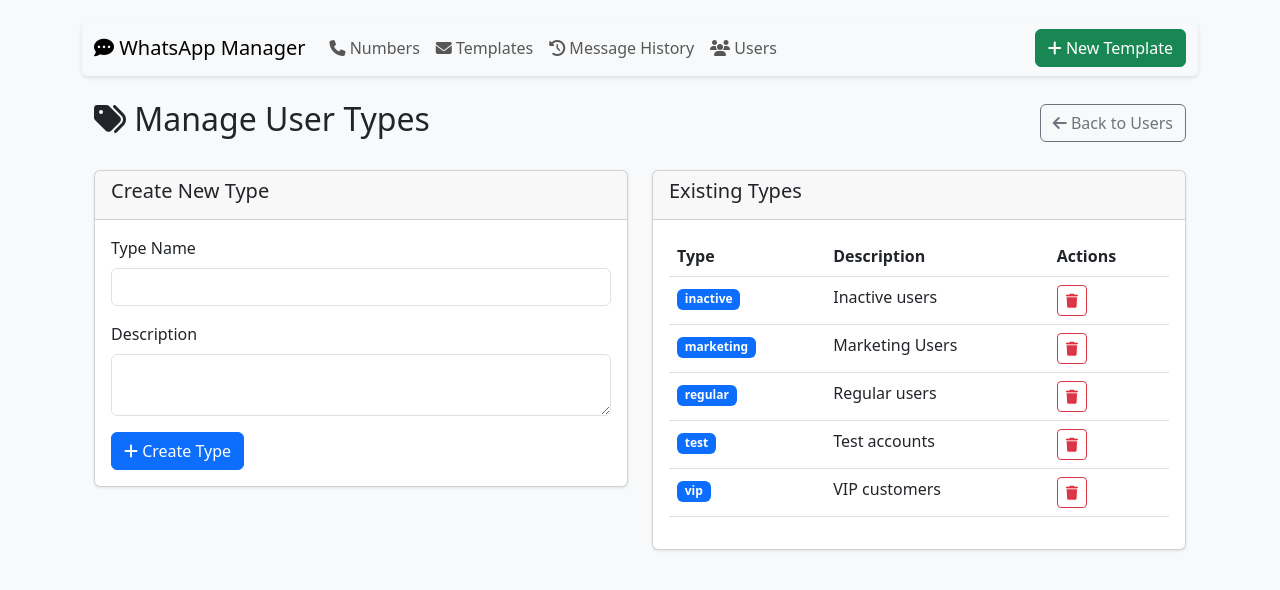
After one commit to ahmedrayyan395/whatapp_verfier_sender-, a Flask app: page /user_types in a window 1280 px wide. The commit adds this page. Shown: the top 590 px of the page. Run offline with Flask 3, Linux system fonts and the light colour scheme; data comes from the database, SQL or seed files in the repository; both versions use the stored data as it was after the commit.

Commit message:
add User_Types Managemnt without User Relationship 1 to many

```diff
--- a/app.py
+++ b/app.py
@@ -52,6 +52,28 @@ def clean_param(text):
     return text.strip()
 
 def init_db():
+
+    with sqlite3.connect('database.db') as conn:
+        conn.execute('''
+            CREATE TABLE IF NOT EXISTS user_types (
+                id INTEGER PRIMARY KEY AUTOINCREMENT,
+                type_name TEXT UNIQUE NOT NULL,
+                description TEXT,
+                created_at TEXT DEFAULT CURRENT_TIMESTAMP
+            )
+        ''')
+        # Add default types if table is empty
+        if conn.execute('SELECT COUNT(*) FROM user_types').fetchone()[0] == 0:
+            default_types = [
+                ('regular', 'Regular users'),
+                ('vip', 'VIP customers'),
+                ('test', 'Test accounts'),
+                ('inactive', 'Inactive users')
+            ]
+            conn.executemany('''
+                INSERT INTO user_types (type_name, description)
+                VALUES (?, ?)
+            ''', default_types)
 
     with sqlite3.connect('database.db') as conn:
         conn.execute('''
@@ -554,7 +576,19 @@ def manage_users():
     with sqlite3.connect('database.db') as conn:
         conn.row_factory = sqlite3.Row
         users = conn.execute('SELECT * FROM users ORDER BY name').fetchall()
-        user_types = conn.execute('SELECT DISTINCT user_type FROM users').fetchall()
+
+
+
+
+        # user_types = conn.execute('SELECT DISTINCT user_type FROM users').fetchall()
+        # Get all available user types from database
+        with sqlite3.connect('database.db') as conn:
+            conn.row_factory = sqlite3.Row
+            user_types = conn.execute('''
+                SELECT type_name FROM user_types ORDER BY type_name
+            ''').fetchall()
+
+
 
     return render_template('manage_users.html', users=users, user_types=user_types)
 
@@ -593,6 +627,66 @@ def download_user_template():
         download_name='User_Import_Template.xlsx',
         as_attachment=True
     )
+
+
+
+
+
+
+
+
+@app.route('/user_types', methods=['GET', 'POST'])
+def manage_user_types():
+    if request.method == 'POST':
+        type_name = request.form.get('type_name').lower().strip()
+        description = request.form.get('description', '').strip()
+
+        try:
+            with sqlite3.connect('database.db') as conn:
+                conn.execute('''
+                    INSERT INTO user_types (type_name, description)
+                    VALUES (?, ?)
+                ''', (type_name, description))
+            flash(f'User type "{type_name}" created successfully', 'success')
+        except sqlite3.IntegrityError:
+            flash(f'User type "{type_name}" already exists', 'error')
+
+        return redirect(url_for('manage_user_types'))
+
+    with sqlite3.connect('database.db') as conn:
+        conn.row_factory = sqlite3.Row
+        types = conn.execute('''
+            SELECT * FROM user_types ORDER BY type_name
+        ''').fetchall()
+
+    return render_template('manage_user_types.html', user_types=types)
+
+@app.route('/user_type/delete/<type_name>', methods=['POST'])
+def delete_user_type(type_name):
+    try:
+        with sqlite3.connect('database.db') as conn:
+            # Check if any users have this type
+            user_count = conn.execute('''
+                SELECT COUNT(*) FROM users WHERE user_type = ?
+            ''', (type_name,)).fetchone()[0]
+
+            if user_count > 0:
+                flash(f'Cannot delete - {user_count} users have this type', 'error')
+            else:
+                conn.execute('''
+                    DELETE FROM user_types WHERE type_name = ?
+                ''', (type_name,))
+                flash(f'User type "{type_name}" deleted', 'success')
+    except Exception as e:
+        flash(f'Error deleting type: {str(e)}', 'error')
+
+    return redirect(url_for('manage_user_types'))
+
+
+
+
+
+
 
 
 @app.route('/results')
--- a/templates/base.html
+++ b/templates/base.html
@@ -8,9 +8,6 @@
     <link href="https://cdn.jsdelivr.net/npm/bootstrap@5.3.0/dist/css/bootstrap.min.css" rel="stylesheet">
     <!-- Font Awesome -->
     <link rel="stylesheet" href="https://cdnjs.cloudflare.com/ajax/libs/font-awesome/6.4.0/css/all.min.css">
-
-    <link href="https://cdn.jsdelivr.net/npm/select2@4.1.0/dist/css/select2.min.css" rel="stylesheet" />
-
     <style>
         body {
             padding-top: 20px;
@@ -97,18 +94,6 @@
     <!-- Bootstrap JS Bundle with Popper -->
     <script src="https://cdn.jsdelivr.net/npm/bootstrap@5.3.0/dist/js/bootstrap.bundle.min.js"></script>
 
-    <!-- Include Select2 -->
-<script src="https://cdn.jsdelivr.net/npm/select2@4.1.0/dist/js/select2.min.js"></script>
-<script>
-    $(document).ready(function() {
-        $('#user_type').select2({
-            tags: true, // allow custom text
-            placeholder: "Select or type user type"
-        });
-    });
-</script>
-
-
 
     {% block scripts %}{% endblock %}
 </body>
--- /dev/null
+++ b/templates/manage_user_types.html
@@ -0,0 +1,80 @@
+{% extends "base.html" %}
+
+{% block content %}
+<div class="container mt-4">
+    <div class="d-flex justify-content-between align-items-center mb-4">
+        <h2><i class="fas fa-tags"></i> Manage User Types</h2>
+        <a href="{{ url_for('manage_users') }}" class="btn btn-outline-secondary">
+            <i class="fas fa-arrow-left"></i> Back to Users
+        </a>
+    </div>
+
+    <div class="row">
+        <div class="col-md-6">
+            <div class="card">
+                <div class="card-header">
+                    <h5>Create New Type</h5>
+                </div>
+                <div class="card-body">
+                    <form method="POST" action="{{ url_for('manage_user_types') }}">
+                        <div class="mb-3">
+                            <label class="form-label">Type Name</label>
+                            <input type="text" name="type_name" class="form-control" required>
+                        </div>
+                        <div class="mb-3">
+                            <label class="form-label">Description</label>
+                            <textarea name="description" class="form-control" rows="2"></textarea>
+                        </div>
+                        <button type="submit" class="btn btn-primary">
+                            <i class="fas fa-plus"></i> Create Type
+                        </button>
+                    </form>
+                </div>
+            </div>
+        </div>
+
+        <div class="col-md-6">
+            <div class="card">
+                <div class="card-header">
+                    <h5>Existing Types</h5>
+                </div>
+                <div class="card-body">
+                    {% if user_types %}
+                    <div class="table-responsive">
+                        <table class="table">
+                            <thead>
+                                <tr>
+                                    <th>Type</th>
+                                    <th>Description</th>
+                                    <th>Actions</th>
+                                </tr>
+                            </thead>
+                            <tbody>
+                                {% for type in user_types %}
+                                <tr>
+                                    <td>
+                                        <span class="badge bg-primary">{{ type['type_name'] }}</span>
+                                    </td>
+                                    <td>{{ type['description'] }}</td>
+                                    <td>
+                                        <form method="POST" action="{{ url_for('delete_user_type', type_name=type['type_name']) }}"
+                                              onsubmit="return confirm('Delete this user type?');">
+                                            <button type="submit" class="btn btn-sm btn-outline-danger">
+                                                <i class="fas fa-trash"></i>
+                                            </button>
+                                        </form>
+                                    </td>
+                                </tr>
+                                {% endfor %}
+                            </tbody>
+                        </table>
+                    </div>
+                    {% else %}
+                    <div class="alert alert-info">No user types found</div>
+                    {% endif %}
+                </div>
+            </div>
+        </div>
+    </div>
+</div>
+{% endblock %}
```
Also changed, not shown: templates/manage_users.html (+17 -21 lines), database.db.
